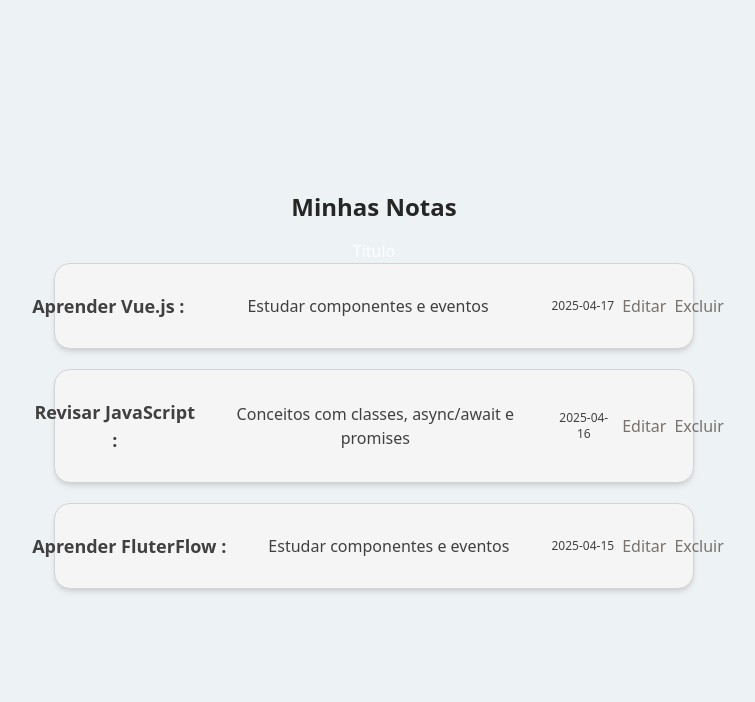
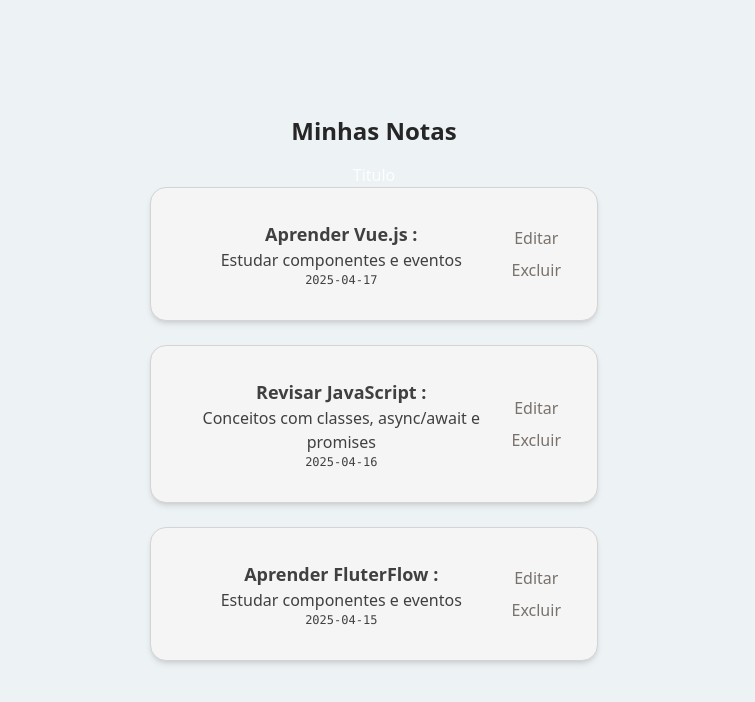
Before and after one commit to IsraelPina32/Sistema-Notas, a Vue app: page / in a window 1280 px wide. Shown: the top 702 px of the page, without its empty margins (266-1021 px from the left). Built offline with nearby package versions, Linux system fonts and the light colour scheme.

Commit message:
style:(component): adicionando novos estilos para meu componente.

```diff
--- a/src/components/NoteCard.vue
+++ b/src/components/NoteCard.vue
@@ -1,13 +1,13 @@
 <template>
-    <div class="bg-neutral-100 border border-neutral-300  rounded-2xl p-5 mb-5 shadow-sm transition md:shadow-md flex justify-center items-center">
-        <div class="flex p-2 min-w-full   justify-between items-center gap-2">
-            <h2 class="text-lg font-semibold text-neutral-700 dark:text-neutal-100 break-words">
+    <div class="bg-neutral-100 border border-neutral-300  rounded-2xl p-7 mb-6 shadow-sm transition md:shadow-md flex justify-center items-center w-md">
+        <div class="flex-1 p-1">
+            <h2 class="text-lg font-semibold text-neutral-700 dark:text-neutral-100 break-words">
                 {{ note.title }} :
             </h2>
             <p class="text-neutral-700">{{ note.content }}</p>
-            <p class="text-xs text-neutral-700">{{ note.createdAt }}</p>
+            <p class="text-xs text-neutral-700 font-mono ">{{ note.createdAt }}</p>
         </div>
-        <div class="flex gap-2 ">
+        <div class="flex flex-col gap-2 p-2">
             <button @click="$emit('edit', note)" class="text-stone-500">Editar</button>
              <button @click="$emit('delete', note)" class="text-stone-500">Excluir</button>
         </div>
```
